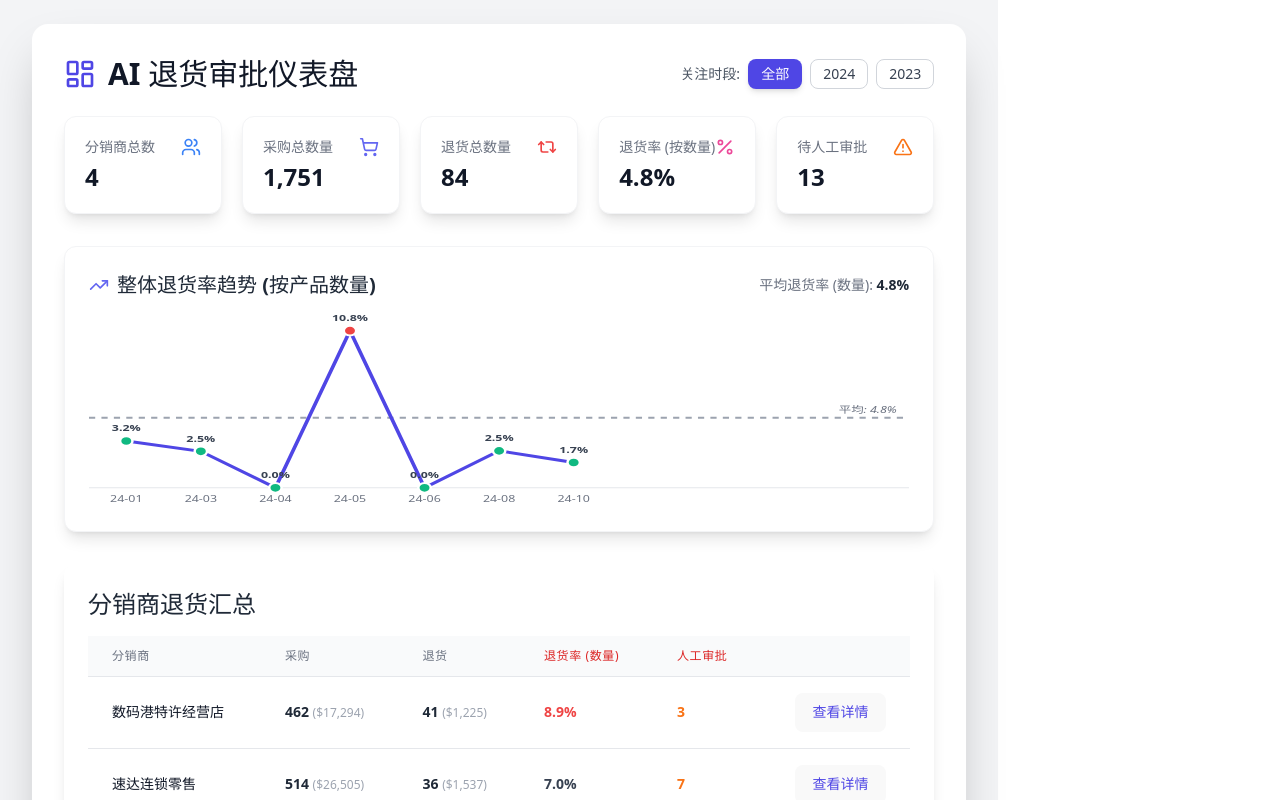
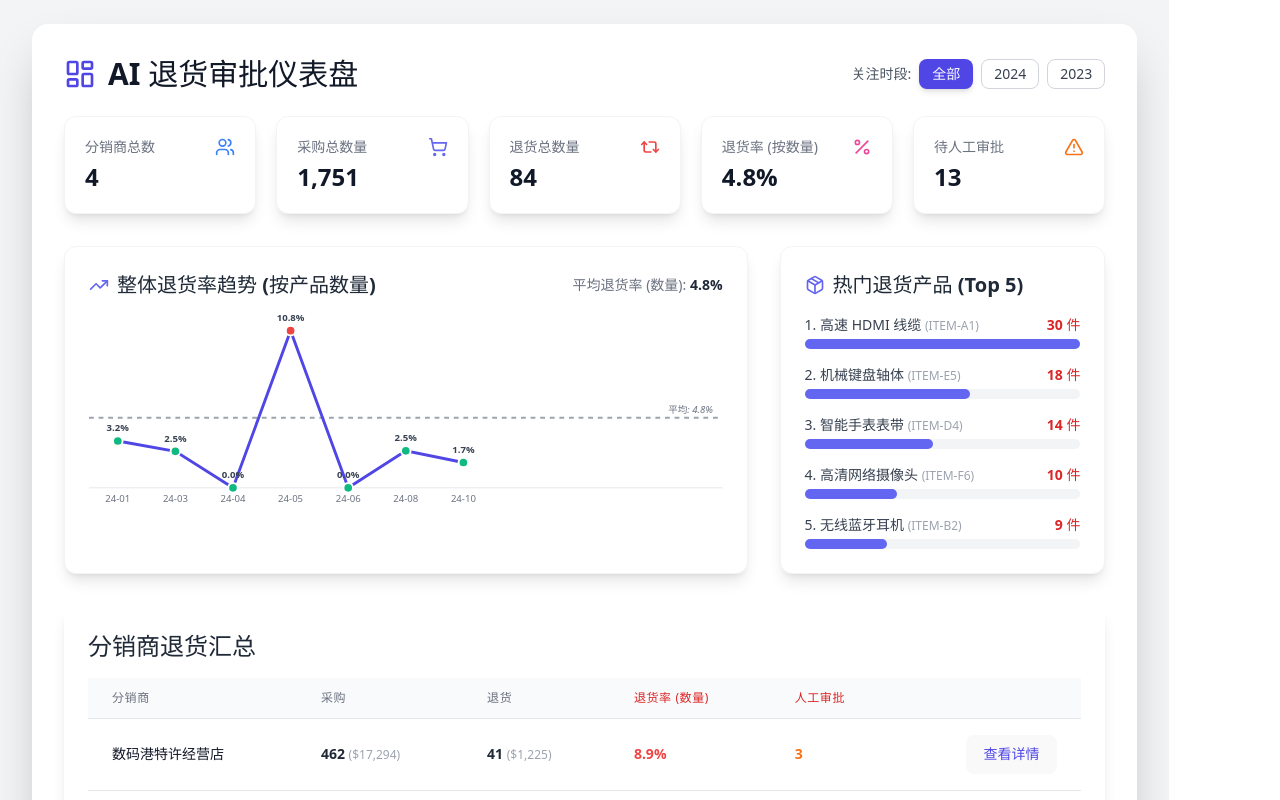
Before and after one commit to towerlo-coder/Demo_DistributorReturn_v3, a React (Vite) app: page / in a window 1280 px wide. Shown: the top 800 px of the page. Built offline with nearby package versions, Linux system fonts and the light colour scheme.

Commit message:
add product dashboard

```diff
--- a/src/App.tsx
+++ b/src/App.tsx
@@ -11,7 +11,8 @@ import {
   TrendingUp,
   Grid,
   List,
-  FileText
+  FileText,
+  Package
 } from 'lucide-react';
 import type { LucideIcon } from 'lucide-react';
 
@@ -28,6 +29,7 @@ interface Transaction {
   supplierId: string;
   type: '采购' | '退货';
   itemCode: string;
+  productName: string;
   quantity: number;
   value: number;
   date: string;
@@ -63,6 +65,13 @@ interface BatchData {
   returnVal: number;
 }
 
+interface ProductReturnData {
+  itemCode: string;
+  productName: string;
+  returnQty: number;
+  returnRate: number;
+}
+
 // --- 模拟数据生成器 (MOCK DATA GENERATOR) ---
 const generateMockData = (): AppData => {
   // 修改为分销商名称
@@ -73,7 +82,16 @@ const generateMockData = (): AppData => {
     { id: 'D004', name: '数码港特许经营店', avgReturnRate: 0.095 },
   ];
 
-  const itemCodes = ['ITEM-A1', 'ITEM-B2', 'ITEM-C3', 'ITEM-D4', 'ITEM-E5', 'ITEM-F6'];
+  const productCatalog: Record<string, string> = {
+    'ITEM-A1': '高速 HDMI 线缆',
+    'ITEM-B2': '无线蓝牙耳机',
+    'ITEM-C3': 'USB-C 充电适配器',
+    'ITEM-D4': '智能手表表带',
+    'ITEM-E5': '机械键盘轴体',
+    'ITEM-F6': '高清网络摄像头'
+  };
+
+  const itemCodes = Object.keys(productCatalog);
   const transactions: Transaction[] = [];
   let transactionId = 1000;
 
@@ -100,11 +118,14 @@ const generateMockData = (): AppData => {
         batchTotalValue += val;
         batchTotalQty += qty;
 
+        const itemCode = itemCodes[Math.floor(Math.random() * itemCodes.length)];
+
         transactions.push({
           id: `T${transactionId++}`,
           supplierId: supplier.id,
           type: '采购', // Purchase
-          itemCode: itemCodes[Math.floor(Math.random() * itemCodes.length)],
+          itemCode: itemCode,
+          productName: productCatalog[itemCode],
           quantity: qty,
           value: val,
           date: batchDate,
@@ -184,11 +205,14 @@ const generateMockData = (): AppData => {
            const returnDate = new Date(batchDate);
            returnDate.setDate(returnDate.getDate() + Math.floor(Math.random() * 20) + 5);
 
+           const itemCode = itemCodes[Math.floor(Math.random() * itemCodes.length)];
+
            transactions.push({
             id: `R${transactionId++}`,
             supplierId: supplier.id,
             type: '退货', // Return
-            itemCode: itemCodes[Math.floor(Math.random() * itemCodes.length)],
+            itemCode: itemCode,
+            productName: productCatalog[itemCode],
             quantity: qty,
             value: val,
             date: returnDate.toISOString().split('T')[0],
@@ -241,6 +265,28 @@ const calculateMonthlyReturnRates = (transactions: Transaction[]): ChartDataPoin
       ...monthlyData[key],
       returnRate: monthlyData[key].purchaseQty > 0 ? monthlyData[key].returnQty / monthlyData[key].purchaseQty : 0
     }));
+};
+
+const calculateTopReturnedProducts = (transactions: Transaction[]): ProductReturnData[] => {
+  const productStats = transactions.reduce<Record<string, { qty: number, name: string }>>((acc, t) => {
+    if (t.type === '退货') {
+      if (!acc[t.itemCode]) {
+        acc[t.itemCode] = { qty: 0, name: t.productName };
+      }
+      acc[t.itemCode].qty += t.quantity;
+    }
+    return acc;
+  }, {});
+
+  return Object.keys(productStats)
+    .map(code => ({
+      itemCode: code,
+      productName: productStats[code].name,
+      returnQty: productStats[code].qty,
+      returnRate: 0 // Placeholder as calculation across mixed batches is complex for demo
+    }))
+    .sort((a, b) => b.returnQty - a.returnQty)
+    .slice(0, 5);
 };
 
 // --- 组件 (Components) ---
@@ -323,7 +369,7 @@ const ReturnRateOverTimeChart = ({ transactions, title }: ReturnRateChartProps)
   const avgLineY = CHART_HEIGHT - rateScale(avgRate);
 
   return (
-    <div className="bg-white p-6 rounded-xl shadow-lg border border-gray-100">
+    <div className="bg-white p-6 rounded-xl shadow-lg border border-gray-100 h-full">
       <h2 className="text-xl font-semibold text-gray-800 mb-4 flex items-center justify-between">
         <span className="flex items-center"><TrendingUp className="w-5 h-5 mr-2 text-indigo-500" /> {title}</span>
         <span className="text-sm font-normal text-gray-500">平均退货率 (数量): <span className="font-bold text-gray-800">{formatPercentage(avgRate)}</span></span>
@@ -357,6 +403,43 @@ const ReturnRateOverTimeChart = ({ transactions, title }: ReturnRateChartProps)
             );
           })}
         </svg>
+      </div>
+    </div>
+  );
+};
+
+interface TopProductsProps {
+  transactions: Transaction[];
+}
+
+const TopProductsChart = ({ transactions }: TopProductsProps) => {
+  const topProducts = calculateTopReturnedProducts(transactions);
+
+  if (topProducts.length === 0) return <div className="p-4 text-center text-gray-500">无产品数据</div>;
+
+  const maxQty = Math.max(...topProducts.map(p => p.returnQty));
+
+  return (
+    <div className="bg-white p-6 rounded-xl shadow-lg border border-gray-100 h-full">
+      <h2 className="text-xl font-semibold text-gray-800 mb-4 flex items-center">
+        <Package className="w-5 h-5 mr-2 text-indigo-500" />
+        热门退货产品 (Top 5)
+      </h2>
+      <div className="space-y-4">
+        {topProducts.map((p, i) => (
+          <div key={p.itemCode}>
+            <div className="flex justify-between text-sm mb-1">
+              <span className="font-medium text-gray-700">{i + 1}. {p.productName} <span className="text-xs text-gray-400">({p.itemCode})</span></span>
+              <span className="font-bold text-red-600">{p.returnQty} 件</span>
+            </div>
+            <div className="w-full bg-gray-100 rounded-full h-2.5">
+              <div
+                className="bg-indigo-500 h-2.5 rounded-full"
+                style={{ width: `${(p.returnQty / maxQty) * 100}%` }}
+              ></div>
+            </div>
+          </div>
+        ))}
       </div>
     </div>
   );
@@ -480,11 +563,16 @@ const DashboardView = ({ data, onSelectSupplier, selectedYear, onSelectYear }: D
         <StatCard title="待人工审批" value={totalPending} icon={AlertTriangle} color="text-orange-500" />
       </div>
 
-      <div className="mb-8">
-        <ReturnRateOverTimeChart
-          transactions={data.transactions}
-          title="整体退货率趋势 (按产品数量)"
-        />
+      <div className="grid grid-cols-1 lg:grid-cols-3 gap-8 mb-8">
+        <div className="lg:col-span-2">
+          <ReturnRateOverTimeChart
+            transactions={data.transactions}
+            title="整体退货率趋势 (按产品数量)"
+          />
+        </div>
+        <div className="lg:col-span-1">
+          <TopProductsChart transactions={filteredTransactions} />
+        </div>
       </div>
 
       <SupplierList
@@ -566,6 +654,7 @@ const TransactionLogView = ({ transactions, onApprove }: TransactionLogViewProps
         <tr>
           <th className="px-3 py-3 text-left text-xs font-medium text-gray-500 uppercase tracking-wider">ID / 批次</th>
           <th className="px-3 py-3 text-left text-xs font-medium text-gray-500 uppercase tracking-wider">日期 / 类型</th>
+          <th className="px-3 py-3 text-left text-xs font-medium text-gray-500 uppercase tracking-wider">产品 (SKU)</th>
           <th className="px-3 py-3 text-right text-xs font-medium text-gray-500 uppercase tracking-wider">
             数量 | 金额 <br/> <span className="text-gray-400">批次总计</span>
           </th>
@@ -588,6 +677,10 @@ const TransactionLogView = ({ transactions, onApprove }: TransactionLogViewProps
                 <span className="text-gray-500">{t.date}</span>
                 <br />
                 <span className={`text-xs font-semibold ${isReturn ? 'text-red-700' : 'text-blue-700'}`}>{t.type}</span>
+              </td>
+              <td className="px-3 py-4 text-sm text-gray-700">
+                <div className="font-medium">{t.productName}</div>
+                <div className="text-xs text-gray-500">{t.itemCode}</div>
               </td>
               <td className="px-3 py-4 whitespace-nowrap text-sm text-right font-mono">
                 <div>
```
